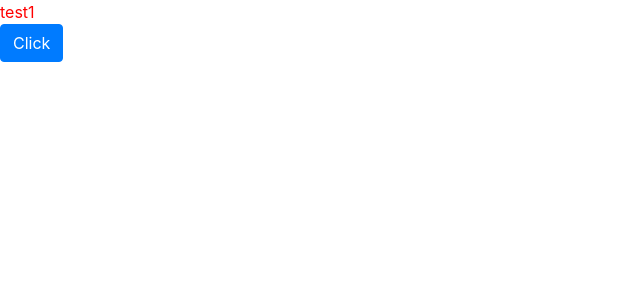
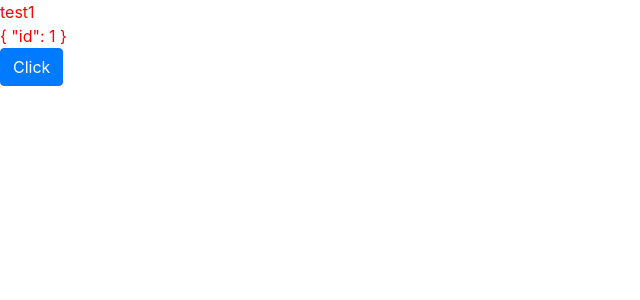
Before and after one commit to Bigdata92/vue3-project, a Vue app: page / in a window 1280 px wide. Shown: the top 300 px of the page, without its empty margins (0-640 px from the left). Built offline with nearby package versions, Linux system fonts and the light colour scheme.

Commit message:
07 ref vs reactive
ref : 지역변수로 수정해도 반영,
기본자료형, array, object 다 가능
data 접근시 .value 붙여야 함
reactive : array, object 만 가능
data 접근시 .요소명 붙여야 함

```diff
--- a/src/App.vue
+++ b/src/App.vue
@@ -1,26 +1,30 @@
 <template>  <!-- vue 구성요소1 template - html -->
   <div class="name-style">{{ name }}</div>
+  <div class="name-style">{{ reactiveName }}</div>
   <button class="btn btn-primary" @click="click">
     Click
   </button>
 </template>
 
 <script>  // vue 구성요소2 script - js
+import {ref, reactive} from 'vue';
+
 export default {
   setup() {
-    let name = 'test1';  // const는 값 수정 x -> let 변경
+    const name = ref('test1');  // ref: 기본 자료형, Object, Array
+    const reactiveName = reactive({ // reactive: Object, Array
+      id: 1
+    });
 
-    // const hi = (name) => {
-    //   return 'hello ' + name;
-    // }
     const click = () => {
-      name = 'test2';
-      console.log(name);
+      name.value = 'test2'; // ref는 data 접근시 .value 붙여야함
+      reactiveName.id = 2;  // reactive는 data 접근시 .요소 붙여야 함
     }
 
     return {
       name,
       click,
+      reactiveName,
     };
   }
 }
```
